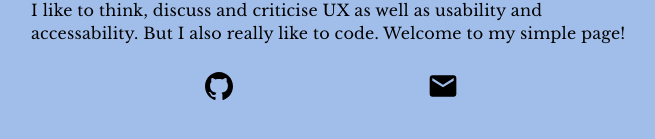
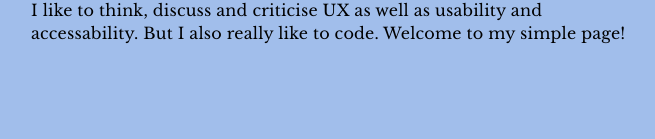
Before and after one commit to Jammar/portfolio2, a Gatsby site: page /joachim in a window 1280 px wide. Shown: the part 535-674 px from the top of the page, without its empty margins (309-964 px from the left). Built offline with nearby package versions, Linux system fonts and the light colour scheme; Gatsby itself is replaced by a stand-in of ours.

Commit message:
remove Socials

```diff
--- a/src/pages/joachim.js
+++ b/src/pages/joachim.js
@@ -3,7 +3,6 @@ import React from "react"
 import Layout from "../components/layout"
 import SEO from "../components/seo"
 import NavBar from "../components/NavBar"
-import Socials from "../components/Socials"
 import avatar from "../assets/images/profo-el-pictuehero.png"
 
 const IndexPage = () => (
@@ -26,7 +25,7 @@ const IndexPage = () => (
         more about how I made this site and my thought process designing it.
     </p> */}
   </div>
-  <Socials />
+
   </Layout>
 )
 
```
